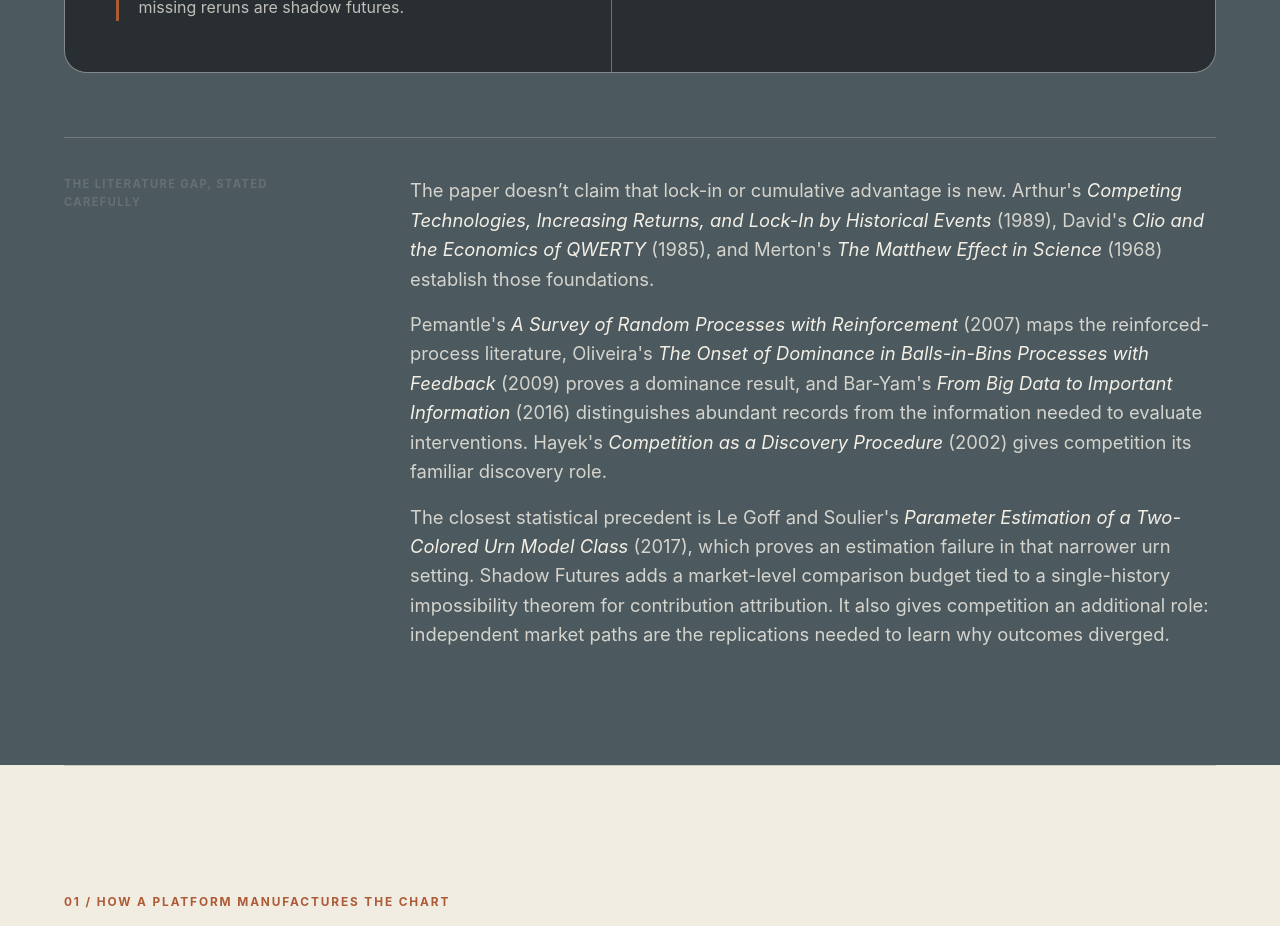
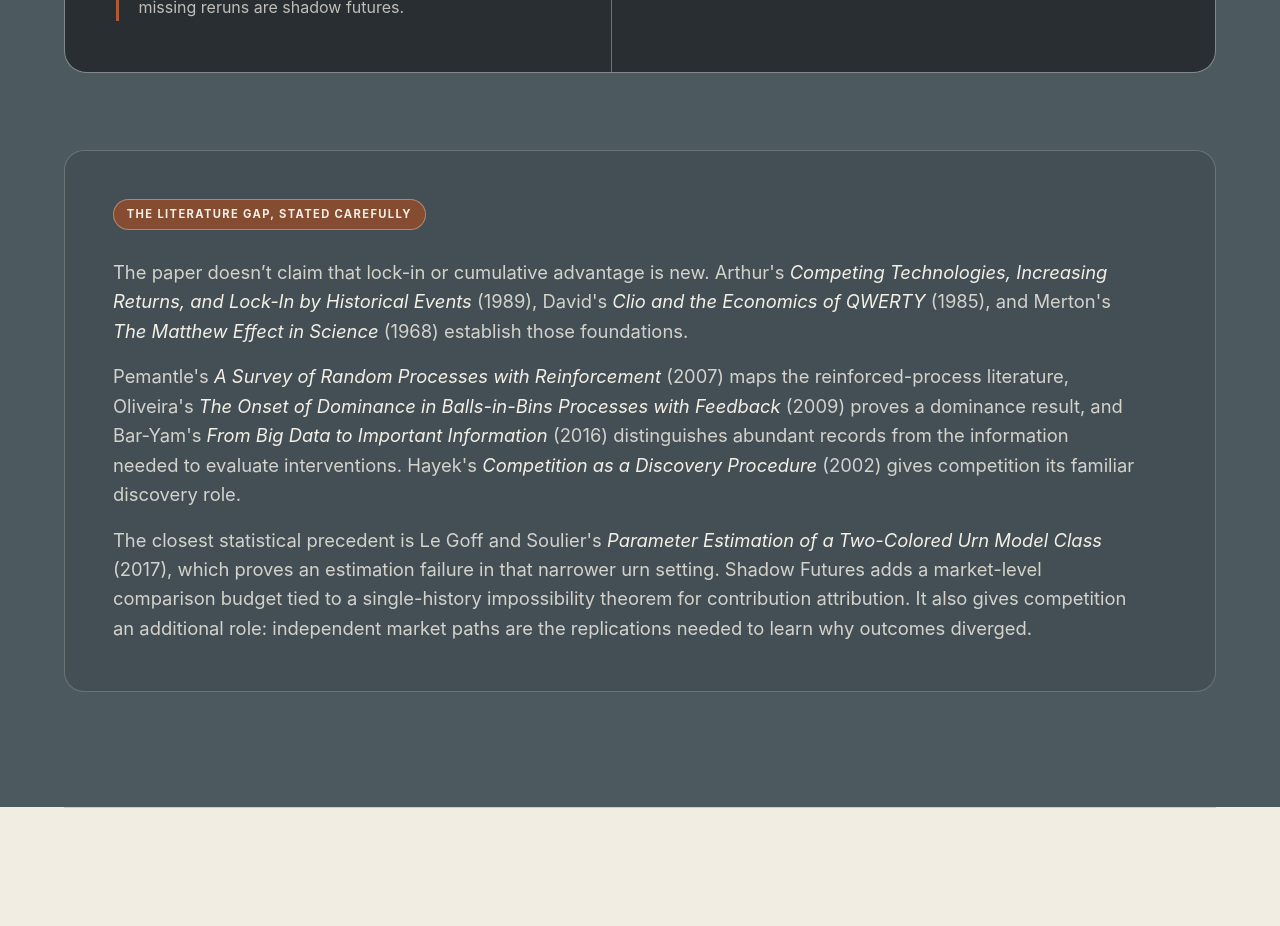
Before and after one commit to SeloSlav/shadow-futures, a Next.js app: page / in a window 1280 px wide. Shown: the part 2540-3466 px from the top of the page. Built offline with nearby package versions, Linux system fonts and the light colour scheme; no server answers.

Commit message:
Tighten the literature gap panel

```diff
--- a/app/globals.css
+++ b/app/globals.css
@@ -1399,15 +1399,28 @@ input[type="range"] {
 
 .novelty-boundary {
   display: grid;
-  grid-template-columns: minmax(12rem, 0.35fr) minmax(0, 1fr);
-  gap: clamp(1.5rem, 5vw, 5rem);
-  margin-top: clamp(2rem, 5vw, 4rem);
-  border-top: 1px solid color-mix(in srgb, var(--paper) 22%, transparent);
-  padding-top: clamp(1.5rem, 3vw, 2.5rem);
+  grid-template-columns: minmax(0, 1fr);
+  gap: clamp(1.25rem, 3vw, 1.75rem);
+  max-width: 72rem;
+  margin-top: clamp(2.5rem, 6vw, 5rem);
+  border: 1px solid color-mix(in srgb, var(--paper) 22%, transparent);
+  border-radius: 1.25rem;
+  background: color-mix(in srgb, var(--ink) 18%, transparent);
+  padding: clamp(1.5rem, 4vw, 3rem);
+}
+
+.novelty-boundary > .panel__meta {
+  width: fit-content;
+  border: 1px solid color-mix(in srgb, var(--rust-soft) 60%, transparent);
+  border-radius: 999px;
+  background: color-mix(in srgb, var(--rust) 72%, var(--ink));
+  color: var(--paper);
+  padding: 0.5rem 0.8rem;
+  line-height: 1.2;
 }
 
 .novelty-boundary p {
-  max-width: 65rem;
+  max-width: 64rem;
   color: color-mix(in srgb, var(--paper) 82%, transparent);
   font-size: clamp(1rem, 1.45vw, 1.15rem);
 }
```
